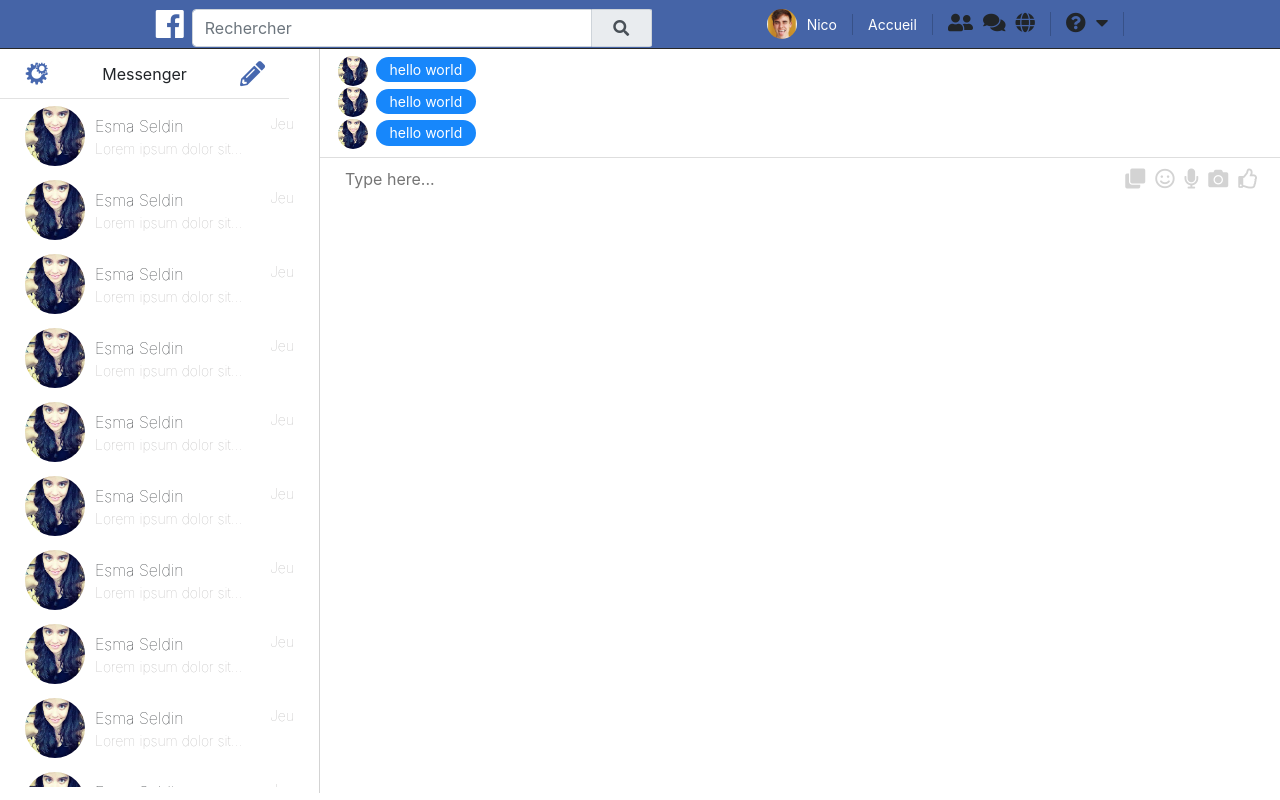
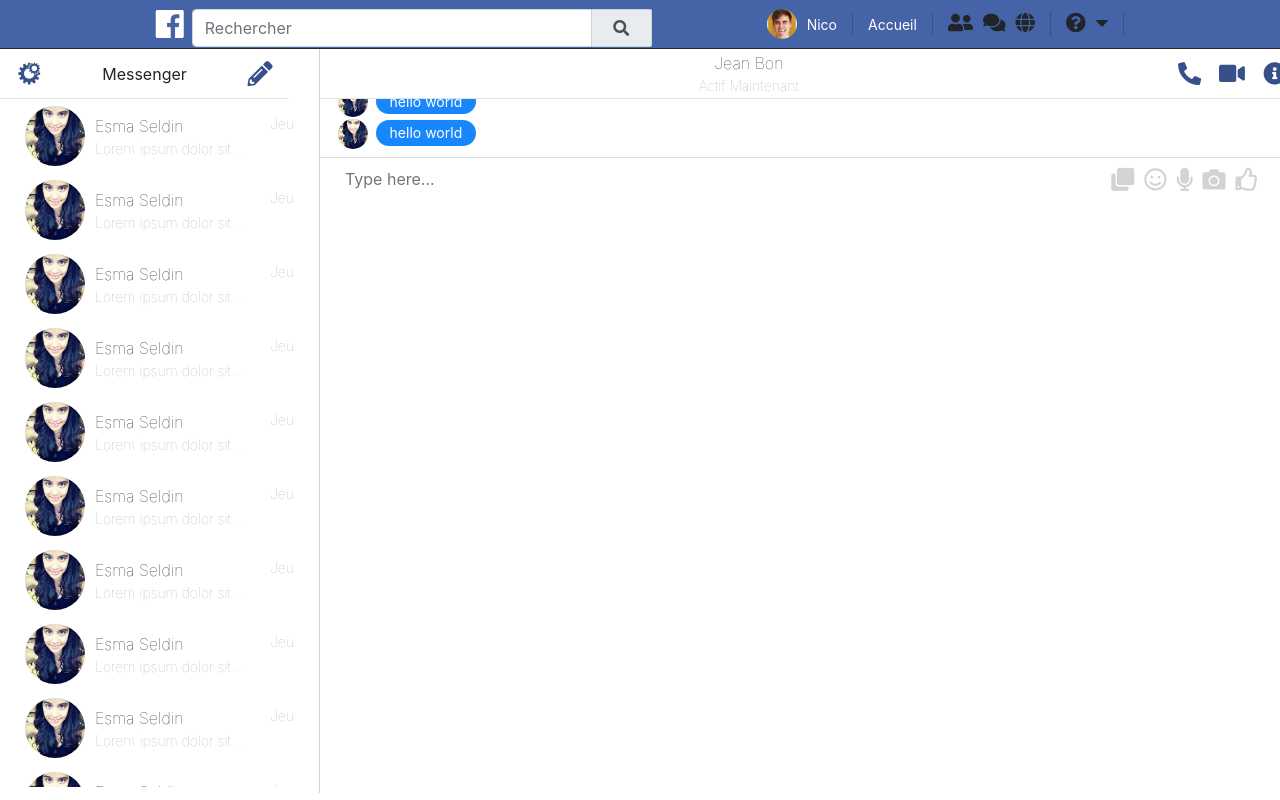
Before and after one commit to JGuiraud/Hackathon_GameJam, a Vue app: page / in a window 1280 px wide. Built offline with nearby package versions, Linux system fonts and the light colour scheme.

Commit message:
design ok

```diff
--- a/src/Chat/Chat.vue
+++ b/src/Chat/Chat.vue
@@ -1,5 +1,6 @@
 <template>
 	<div class="col-md-9 chat-container" style="padding:0;">
+      <chat-status-bar/>
       <div class="chat-bulle-container">
          <chat-bulle/>
          <chat-bulle/>
@@ -20,12 +21,14 @@
 import ChatBulle from "./Chat_bulle";
 import ChatBulleUser from "./Chat_bulle_user";
 import ChatInput from "./Chat_input";
+import ChatStatusBar from "./Chat_status_bar";
 export default {
   name: "Chat",
   components: {
     ChatBulle,
     ChatInput,
-    ChatBulleUser
+    ChatBulleUser,
+    ChatStatusBar
   }
 };
 </script>
--- a/src/Chat/Chat_bulle.vue
+++ b/src/Chat/Chat_bulle.vue
@@ -21,10 +21,8 @@
 .chat-user {
   margin-left: 0.6em;
   margin-top: 0.1em;
-  /*flex-grow: 1;*/
 }
 .chat-bulle {
-  /* padding: 0.5em; */
   padding-top: 0.3em;
   padding-bottom: 0.3em;
   padding-left: 1em;
--- a/src/Chat/Chat_input.vue
+++ b/src/Chat/Chat_input.vue
@@ -21,23 +21,28 @@
       const icons = [
         {
           name: "add files",
-          icon: "fas fa-clone"
+          icon: "fas fa-clone",
+          color: "blue"
         },
         {
           name: "smiley",
-          icon: "far fa-smile"
+          icon: "far fa-smile",
+          color: "blue"
         },
         {
           name: "vocal message",
-          icon: "fas fa-microphone"
+          icon: "fas fa-microphone",
+          color: "blue"
         },
         {
           name: "take picture",
-          icon: "fas fa-camera"
+          icon: "fas fa-camera",
+          color: "blue"
         },
         {
           name: "Like !",
-          icon: "far fa-thumbs-up"
+          icon: "far fa-thumbs-up",
+          color: "blue"
         }
       ];
       return icons;
--- a/src/Chat/Chat_input_button.vue
+++ b/src/Chat/Chat_input_button.vue
@@ -1,6 +1,6 @@
 <template>
 	<div class="chat-container-button">
-		<i v-for="icon in icons" v-bind:class="icon.icon"></i>
+		<i :color="icon.color" v-for="icon in icons" v-bind:class="icon.icon"></i>
 	</div>
 </template>
 
@@ -19,7 +19,7 @@
 }
 
 .chat-container-button > i {
-  font-size: 20px;
+  font-size: 23px;
   padding-left: 10px;
   color: lightgrey;
 }
--- a/src/Chat/Chat_status_bar.vue
+++ b/src/Chat/Chat_status_bar.vue
@@ -1,13 +1,69 @@
 <template>
-
+	<div class="chat-status-bar">
+      <div class="empty"></div>
+      <div class="chat-status-bar-name">
+         <p>Jean Bon</p>
+         <p>Actif Maintenant</p>
+      </div>
+      <div class="action-buttons-chat">
+         <i class="fas fa-phone"></i>
+         <i class="fas fa-video"></i>
+         <i class="fas fa-info-circle"></i>
+      </div>
+   </div>
 </template>
 
 <script>
-	export default {
-
-	}
+export default {};
 </script>
 
 <style>
-
+.chat-status-bar {
+  margin: 0;
+  display: flex;
+  align-items: center;
+  justify-content: space-between;
+  border-bottom: 1px solid rgb(226, 226, 226);
+  position: fixed;
+  height: 50px;
+  width: 75vw;
+  display: inline-flex;
+  background: white;
+}
+.chat-status-bar > .chat-status-bar-name {
+  display: flex;
+  justify-content: center;
+  align-items: center;
+  flex-direction: column;
+}
+.chat-status-bar > .chat-status-bar-name > p {
+  margin: 0;
+  font-weight: 100;
+}
+.chat-status-bar > .chat-status-bar-name > p:nth-child(2) {
+  font-size: 14px;
+  color: rgb(180, 179, 179);
+}
+.chat-status-bar > .action-buttons-chat {
+  width: 8vw;
+  display: flex;
+  justify-content: space-around;
+  padding-right: 1em;
+}
+.chat-status-bar > .action-buttons-chat > i:nth-child(1) {
+  transform: rotate(90deg);
+  font-size: 23px;
+  color: #375188;
+}
+.chat-status-bar > .action-buttons-chat > i:nth-child(2) {
+  font-size: 23px;
+  padding-right: 0.8em;
+  padding-left: 0.8em;
+  color: #375188;
+}
+.chat-status-bar > .action-buttons-chat > i:nth-child(3) {
+  font-size: 23px;
+  color: #375188;
+  margin-right: 0.9em;
+}
 </style>
--- a/src/Conversations/ConversationsStatusBar.vue
+++ b/src/Conversations/ConversationsStatusBar.vue
@@ -56,6 +56,12 @@
 .conversations-status-bar > .logo-left,
 .logo-right {
   font-size: 25px;
-  color: #4768af;
+  color: #375188;
+}
+.conversations-status-bar > .logo-left {
+  padding-left: 0;
+}
+.conversations-status-bar > .logo-right {
+  padding-right: 0;
 }
 </style>
```
Lines whose indentation alone changed are shown as unchanged.
